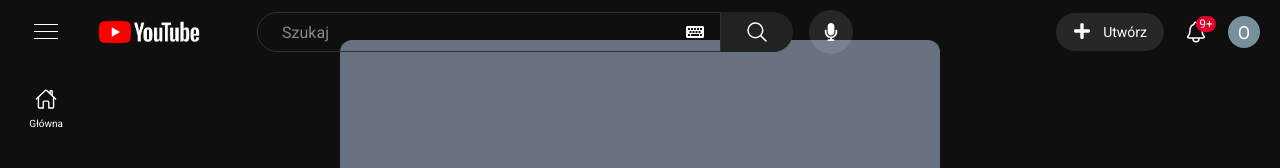
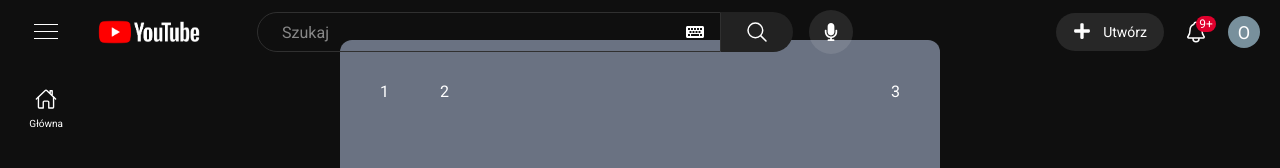
Before and after one commit to d3c1s1v3/youtube-shorts-clone, a Next.js app: page /shorts in a window 1280 px wide. Shown: the top 168 px of the page. Built offline with nearby package versions, Linux system fonts and the light colour scheme.

Commit message:
tooltip upgrade work in progress

```diff
--- a/src/app/globals.css
+++ b/src/app/globals.css
@@ -13,6 +13,17 @@
   --color-overlay-light: rgba(255, 255, 255, 0.1);
   --color-overlay-medium: rgba(255, 255, 255, 0.2);
   --color-overlay-heavy: rgba(255, 255, 255, 0.3);
+
+  --animate-fade-in: fade-in 200ms ease-in-out;
+
+  @keyframes fade-in {
+    from {
+      opacity: 0;
+    }
+    to {
+      opacity: 1;
+    }
+  }
 }
 
 @layer base {
--- a/src/components/TopBar.tsx
+++ b/src/components/TopBar.tsx
@@ -67,7 +67,7 @@ const Topbar = () => {
         >
           <FaMicrophone size={18} />
           {voiceTooltip.tooltip.isVisible && (
-            <div className="top-[150%] left-[50%] absolute bg-overlay-medium p-2 rounded-md text-[12px] text-nowrap -translate-x-[50%]">
+            <div className="top-[150%] left-[50%] absolute bg-overlay-medium p-2 rounded-md text-[12px] text-nowrap -translate-x-[50%] animate-fade-in">
               {voiceTooltip.tooltip.text}
             </div>
           )}
--- a/src/components/video-slider/Video.tsx
+++ b/src/components/video-slider/Video.tsx
@@ -4,8 +4,13 @@ interface VideoProps {
 
 const Video = ({ label }: VideoProps) => {
   return (
-    <div className="flex justify-center items-center bg-gray-500 rounded-xl w-[600px] h-9/10">
+    <div className="relative flex flex-col justify-center items-center bg-gray-500 rounded-xl w-[600px] h-9/10">
       {label}
+      <div className="absolute w-full h-full">
+        <button className="top-10 left-10 absolute">1</button>
+        <button className="top-10 left-25 absolute">2</button>
+        <button className="top-10 right-10 absolute">3</button>
+      </div>
     </div>
   );
 };
--- a/src/components/video-slider/VideoSlideControls.tsx
+++ b/src/components/video-slider/VideoSlideControls.tsx
@@ -23,13 +23,13 @@ const VideoSlideControls = ({
   return (
     <div className="right-0 fixed flex flex-col justify-center gap-4 px-4 h-[300px]">
       <Button
-        className={`${buttonClasses} transition bg-overlay-light hover:bg-overlay-medium active:bg-overlay-heavy`}
+        className={`${buttonClasses} transition duration-200 bg-overlay-light hover:bg-overlay-medium active:bg-overlay-heavyz border border-transparent active:border-overlay-heavy`}
         onClick={next}
       >
         <FaArrowDown />
       </Button>
       <Button
-        className={`${buttonClasses} absolute transition ${scrollButtonAnimation} bg-overlay-light hover:bg-overlay-medium active:bg-overlay-heavy -z-10`}
+        className={`${buttonClasses} absolute transition ${scrollButtonAnimation} duration-200 bg-overlay-light hover:bg-overlay-medium active:bg-overlay-heavy -z-10 border border-transparent active:border-overlay-heavy`}
         onClick={prev}
       >
         <FaArrowDown className="rotate-180" />
--- a/src/hooks/useTooltip.ts
+++ b/src/hooks/useTooltip.ts
@@ -1,18 +1,22 @@
 import { useState } from "react";
 
-interface ToolTipState {
+interface TooltipState {
   isVisible: boolean;
   text: string;
+  position?: TooltipPosition;
 }
 
+type TooltipPosition = "bottom" | "left";
+
 const useTooltip = () => {
-  const [tooltip, setTooltip] = useState<ToolTipState>({
+  const [tooltip, setTooltip] = useState<TooltipState>({
     isVisible: false,
     text: "",
+    position: "bottom",
   });
 
-  const showTooltip = (text: string) => {
-    setTooltip({ isVisible: true, text });
+  const showTooltip = (text: string, position: TooltipPosition = "bottom") => {
+    setTooltip({ isVisible: true, text, position });
   };
 
   const hideTooltip = () => {
```
